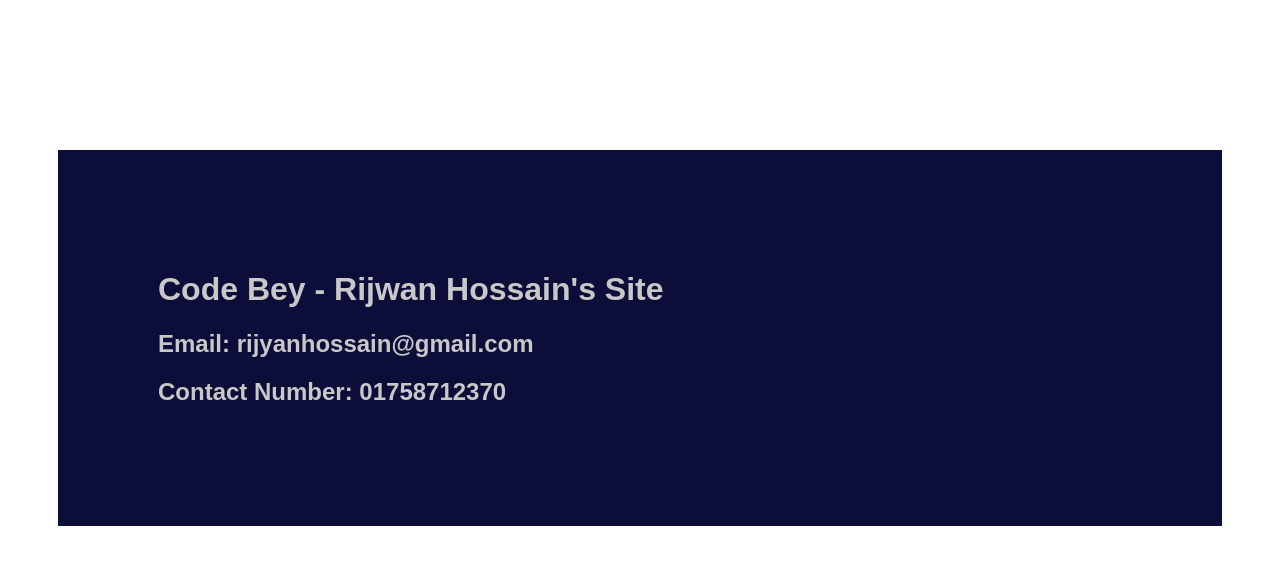
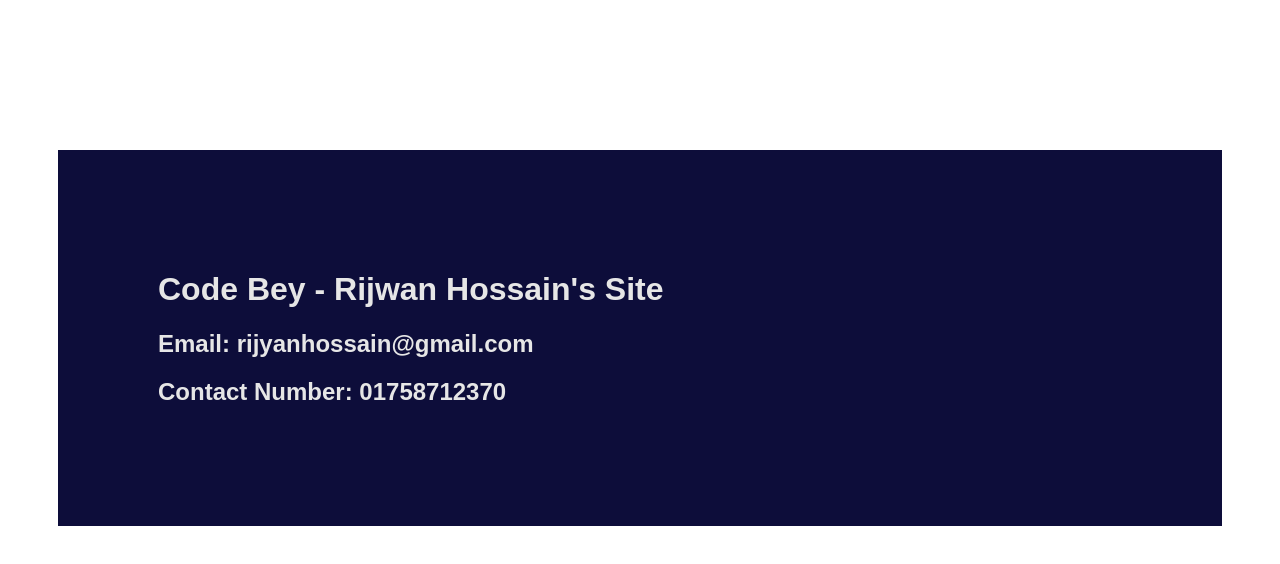
Before and after one commit to Rijwan-Hossain/codebey, a plain HTML site: page index.html in a window 1280 px wide. Drawn offline with Linux system fonts and the light colour scheme.

Commit message:
change the text color

```diff
--- a/index.html
+++ b/index.html
@@ -8,7 +8,7 @@
 </head>
 <body>
     <div style="margin: 150px 50px; padding: 100px 100px; background: rgb(13, 13, 58);">
-        <div style="text-align: left; color: rgb(200, 200, 200); font-family: Arial;">
+        <div style="text-align: left; color: rgb(230, 230, 230); font-family: Arial;">
             <h1>
                 Code Bey - Rijwan Hossain's Site
             </h1>
```
